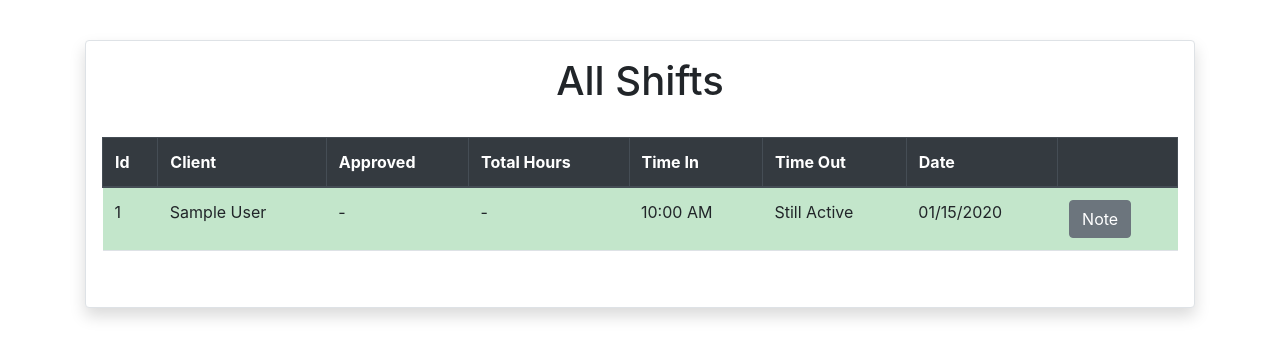
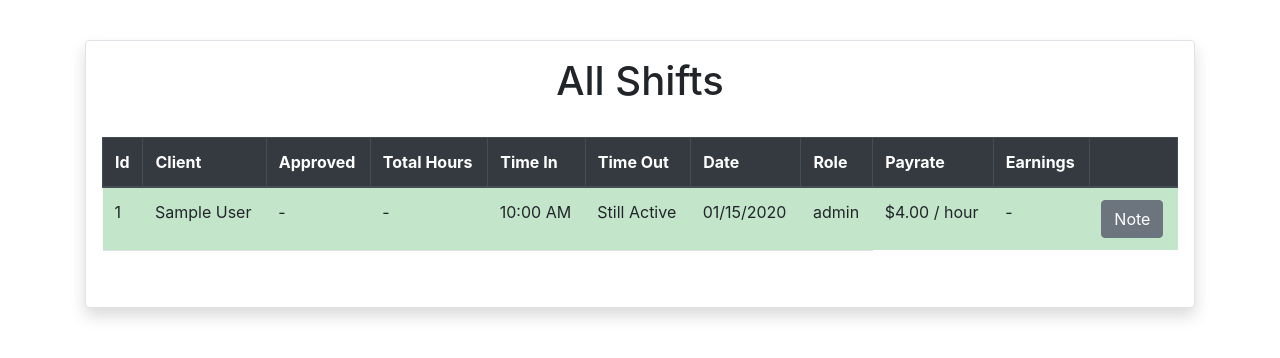
Before and after one commit to tjmeier/Flask-Web-App, a Flask app: page /shifts in a window 1280 px wide. Shown: the part 56-414 px from the top of the page. Run offline with Flask 3, Linux system fonts and the light colour scheme; a user stored in the database is signed in; tables that the repository leaves empty hold one stand-in row (values such as "Sample post"); some libraries are stand-ins or nearby versions.

Commit message:
Added Role feature for users with payrate calculation

```diff
--- a/website/adminlist.txt
+++ /dev/null
@@ -1,2 +0,0 @@
-tylerjmeier1@gmail.com
-teierjmyler1@gmail.com
--- a/website/dataprocessing.py
+++ b/website/dataprocessing.py
@@ -1,4 +1,4 @@
-from .models import Note, Client, Shift
+from .models import Note, Client, Shift, Role
 from . import db #imports database 'db' from the current directory defined in __init__.py
 from datetime import datetime, date
 
@@ -50,19 +50,26 @@ def user_all_shifts_formatted(user, use_case = "user html", datetime_range = "al
         else:
             all_shifts_date.append(shift.datetime_clockin.strftime(DATE_MDY_FORMAT)+" to "+shift.datetime_clockout.strftime(DATE_MDY_FORMAT))
 
-    #zip all these lists together and send it to the html page
+
+    all_shift_role_names = [Role.query.get(shift.role_id).role_name for shift in all_shifts]
+
+    all_shift_payrates_flt = [Role.query.get(shift.role_id).payrate for shift in all_shifts]
+    all_shift_total_price_flt = [float(hours * rate) for (hours,rate) in zip(all_shifts_total_hours, all_shift_payrates_flt)]
+
+    all_shift_payrates_str = [Role.query.get(shift.role_id).payrate_str() for shift in all_shifts]
+    all_shift_total_price_str = [f"${format(hours * rate, '.2f')}" for (hours,rate) in zip(all_shifts_total_hours, all_shift_payrates_flt)]
 
 
-    #
+    #zip all these lists together and send it to the html page
     if use_case == "admin html" or use_case == "user html":
-        return zip(all_shifts, all_shift_clients, all_shifts_timein, all_shifts_timeout,  all_shifts_total_hours, all_shifts_date)
+        return zip(all_shifts, all_shift_clients, all_shifts_timein, all_shifts_timeout,  all_shifts_total_hours, all_shifts_date, all_shift_role_names, all_shift_payrates_str, all_shift_total_price_str)
 
     elif use_case == "admin pandas":
 
         all_shifts_datein = [shift.datetime_clockin.strftime(DATE_MDY_FORMAT) for shift in all_shifts]
         all_shifts_dateout = [shift.datetime_clockout.strftime(DATE_MDY_FORMAT) if not shift.is_active else "Not Completed" for shift in all_shifts ] #active shift doesn't have a time out
 
-        return np.array([all_shifts_id, all_shift_clients, all_shifts_total_hours, all_shifts_timein, all_shifts_datein, all_shifts_timeout, all_shifts_dateout]).T
+        return np.array([all_shifts_id, all_shift_clients, all_shifts_total_hours, all_shifts_timein, all_shifts_datein, all_shifts_timeout, all_shifts_dateout, all_shift_role_names, all_shift_payrates_flt, all_shift_total_price_flt]).T
 
 
 
@@ -86,7 +93,7 @@ def users_shifts_pd_dataframe(users, download_name, starting_datetime, ending_da
 
     users_shifts_data = [user_all_shifts_formatted(user=user, use_case="admin pandas", datetime_range=(starting_datetime, ending_datetime)) for user in users]
 
-    SHIFTS_DATA_COL_NAMES = ("Shift ID", "Client", "Shift Hours", "Time In", "Date In", "Time Out", "Date Out")
+    SHIFTS_DATA_COL_NAMES = ("Shift ID", "Client", "Shift Hours", "Time In", "Date In", "Time Out", "Date Out", "Role", "Hourly Rate", "Earnings")
 
 
     dfs = []
@@ -101,6 +108,8 @@ def users_shifts_pd_dataframe(users, download_name, starting_datetime, ending_da
         df = pd.DataFrame(users_shifts_data[i], columns=SHIFTS_DATA_COL_NAMES)
         df["Shift ID"] = df["Shift ID"].astype('int')
         df["Shift Hours"] = df["Shift Hours"].astype('float')
+        df["Hourly Rate"] = df["Hourly Rate"].astype('float')
+        df["Earnings"] = df["Earnings"].astype('float')
 
         df.loc[len(df.index)] = (df[["Shift Hours"]]).sum().rename("Total Hours") #add a total hours row to the end of the dataframe
 
--- a/website/templates/admin/admin_see_user.html
+++ b/website/templates/admin/admin_see_user.html
@@ -92,16 +92,16 @@
                         {% for role in all_roles %}
 
 
-                            {% if user.id is not in [role.role_holders] %}
+                            {% if role.id in user_current_roles %}
 
                             <div class="form-check form-check-inline">
-                                <input class="form-check-input" type="checkbox" id="roles-assigned{{role.id}}" name="roles-assigned{{role.id}}" value="Checked">
+                                <input class="form-check-input" type="checkbox" id="roles-assigned{{role.id}}" name="roles-assigned{{role.id}}" value="Checked" checked>
                                 <label class="form-check-label" for="roles-assigned{{role.id}}">{{role.role_name}}</label>
                             </div>
 
                             {% else %}
                             <div class="form-check form-check-inline">
-                                <input class="form-check-input" type="checkbox" id="roles-assigned{{role.id}}" name="roles-assigned{{role.id}}" value="Unchecked">
+                                <input class="form-check-input" type="checkbox" id="roles-assigned{{role.id}}" name="roles-assigned{{role.id}}" value="Checked">
                                 <label class="form-check-label" for="roles-assigned{{role.id}}">{{role.role_name}}</label>
                               </div>
 
--- a/website/templates/user_shifts_table.html
+++ b/website/templates/user_shifts_table.html
@@ -8,12 +8,15 @@
         <th scope="col">Time In</th>
         <th scope="col">Time Out</th>
         <th scope="col">Date</th>
+        <th scope="col">Role</th>
+        <th scope="col">Payrate</th>
+        <th scope="col">Earnings</th>
         <th scope="col"></th>
       </tr>
     </thead>
 
     <tbody>
-        {%for (a_shift, client_name, time_in, time_out, total_hours, date) in all_shifts_display_data %}
+        {%for (a_shift, client_name, time_in, time_out, total_hours, date, role_name, payrate, earnings) in all_shifts_display_data %}
 
           {% if a_shift.is_approved %}
           <tr class="table-success">
@@ -37,7 +40,9 @@
             <td>{{time_in}}</td>
             <td>{{time_out}}</td>
             <td>{{date}}</td>
-
+            <td>{{role_name}}</td>
+            <td>{{payrate}}</td>
+            <td>-</td>
 
             {% else %}
 
@@ -54,6 +59,9 @@
             <td>{{time_in}}</td>
             <td>{{time_out}}</td>
             <td>{{date}}</td>
+            <td>{{role_name}}</td>
+            <td>{{payrate}}</td>
+            <td><em>{{earnings}}</em></td>
 
             {% endif %}
 
--- a/website/views.py
+++ b/website/views.py
@@ -1,6 +1,6 @@
 from flask import Blueprint, render_template, request, flash, redirect, url_for
 from flask_login import login_required, current_user
-from .models import Note, Client, Shift
+from .models import Note, Client, Shift, Role, RoleHolders
 from .dataprocessing import user_all_shifts_formatted
 from . import db #imports database 'db' from the current directory defined in __init__.py
 import json
@@ -11,12 +11,20 @@ views = Blueprint('views', __name__, template_folder='templates')
 
 MY_TIMEZONE = 'US/Eastern' #currently this app only can run in one timezone
 
+
+def get_user_roles(user):
+    if user.roles_held is not None: return [Role.query.get(role_holder.held_role_id) for role_holder in user.roles_held]
+    else: return []
+
+
+
 @views.route('/', methods=['GET', 'POST'])
 @login_required
 def home():
     data = request.form
 
     all_clients = Client.query.order_by(Client.lastName)
+    user_roles = get_user_roles(current_user)
 
     #generating page variables
     now = datetime.strptime(((datetime.now()).astimezone(timezone(MY_TIMEZONE))).strftime("%Y-%m-%d %H:%M:%S"), "%Y-%m-%d %H:%M:%S")
@@ -37,6 +45,7 @@ def home():
 
         shift_dateymd = (current_shift.datetime_clockin).strftime("%Y-%m-%d")
         shift_note = current_shift.note
+        shift_role = Role.query.get(current_shift.role_id)
 
     else:
         shift_timein24h = ""
@@ -44,6 +53,7 @@ def home():
         shift_client = ""
         shift_dateymd = ""
         shift_note = ""
+        shift_role = ""
 
 
 
@@ -52,11 +62,17 @@ def home():
         if request.form['btn'] == 'clockin':
 
             shift_client_id = request.form.get('client-id')
+            shift_role_id = request.form.get('role-id')
 
-            if shift_client_id is not None:
-
+            if shift_client_id is None:
+                flash('Could not clock in! There was no client selected.', category='error')
+            elif shift_role_id is None:
+                flash('Could not clock in! There was no role selected.', category='error')
+            else:
+                shift_role = Role.query.get(shift_role_id)
                 #create a new shift
-                new_shift = Shift(user_id = current_user.id, client_id = shift_client_id,  \
+                new_shift = Shift(user_id = current_user.id, client_id = shift_client_id, \
+                                payrate_for_shift = shift_role.payrate, role_name_for_shift = shift_role.role_name, role_id = shift_role.id, \
                                 datetime_clockin=datetime.strptime(((datetime.now()).astimezone(timezone(MY_TIMEZONE))).strftime("%Y-%m-%d %H:%M:%S"), "%Y-%m-%d %H:%M:%S"))
                 db.session.add(new_shift)
                 db.session.commit()
@@ -67,8 +83,6 @@ def home():
                 current_user.activeShift_id = new_shift.id
                 db.session.commit()
 
-            else:
-                flash('Could not clock in! There was no client selected.', category='error')
 
 
             #reload home page
@@ -80,6 +94,8 @@ def home():
             date_in = request.form.get('date-in')
             date_out = request.form.get('date-out')
             shift_client_id = request.form.get('client-id')
+            shift_role = Role.query.get(request.form.get('role-id'))
+
 
 
             shift_note = request.form.get('shift-note')
@@ -95,6 +111,9 @@ def home():
             current_shift.datetime_clockin = final_datetime_in
             current_shift.client_id = shift_client_id
             current_shift.note = shift_note
+            current_shift.role_name_for_shift = shift_role.role_name
+            current_shift.payrate_for_shift = shift_role.payrate
+            current_shift.role_id = shift_role.id
 
 
 
@@ -126,6 +145,7 @@ def home():
             date_in = request.form.get('date-in')
             shift_client_id = request.form.get('client-id')
             shift_note = request.form.get('shift-note')
+            shift_role = Role.query.get(request.form.get('role-id'))
 
 
             final_datetime_in = datetime.strptime(time_in + " " + date_in, "%H:%M %Y-%m-%d")
@@ -134,6 +154,9 @@ def home():
             current_shift.client_id = shift_client_id
             current_shift.datetime_clockin = final_datetime_in
             current_shift.note = shift_note
+            current_shift.role_name_for_shift = shift_role.role_name
+            current_shift.payrate_for_shift = shift_role.payrate
+            current_shift.role_id = shift_role.id
 
             db.session.commit()
 
@@ -181,7 +204,9 @@ def home():
         shift_timein24h=shift_timein24h,
         shift_totaltime = shift_totaltime,
         shift_client = shift_client,
-        shift_note = shift_note)
+        shift_note = shift_note,
+        user_roles = user_roles,
+        shift_role = shift_role)
 
 
 
```
Also changed, not shown: website/models.py (+23 -9 lines), website/templates/home.html (+24 -0 lines), website/views_admin.py (+42 -16 lines).
